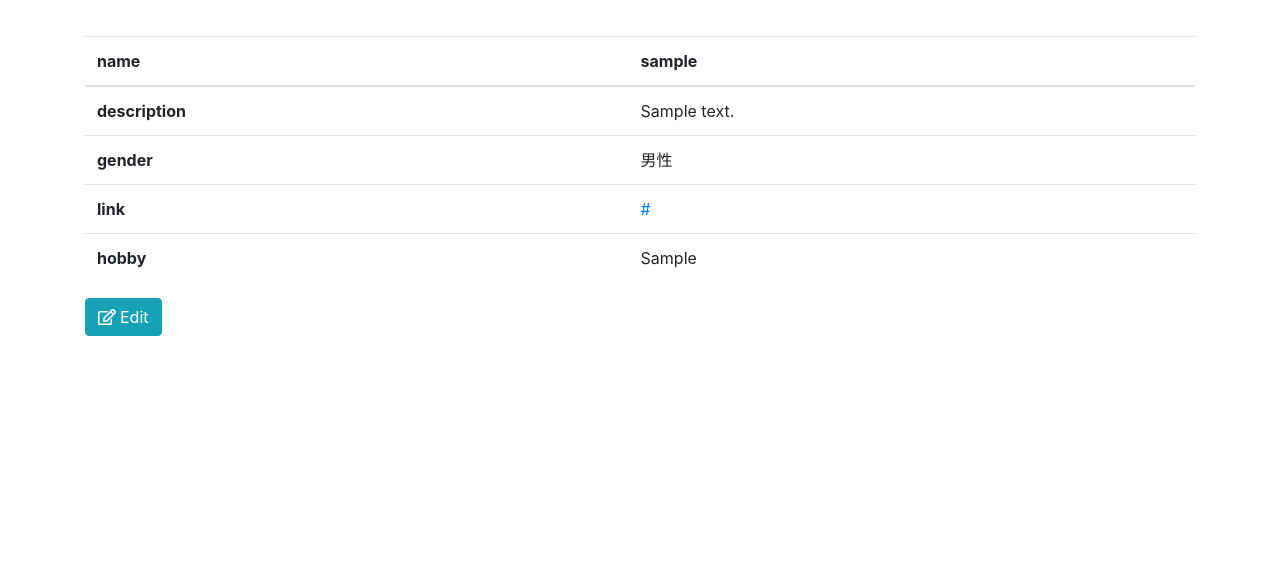
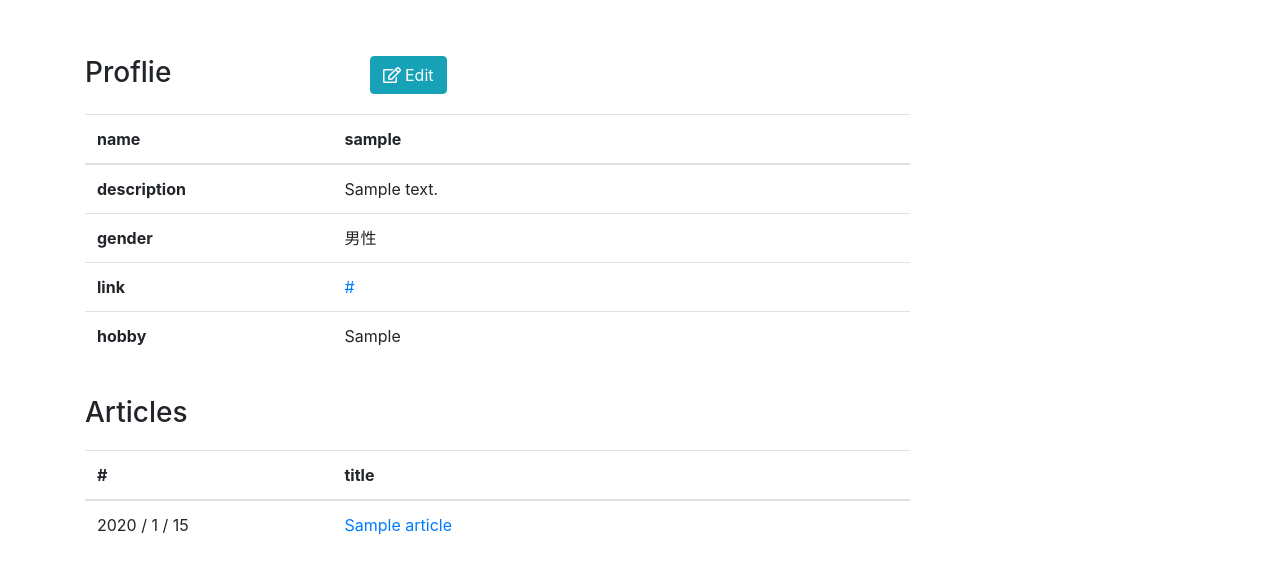
Before and after one commit to yu-sekita/Tech-Blog, a Django app: page /profile/1/ in a window 1280 px wide. Shown: the part 64-638 px from the top of the page. Run offline with Django 3.2, Linux system fonts and the light colour scheme; a user stored in the database is signed in; tables that the repository leaves empty hold one stand-in row (values such as "Sample post"); parts of the project's set-up code (start-up, migrations or seed data) failed here and were passed over; some libraries are stand-ins or nearby versions.

Commit message:
add user's Articles at profile

```diff
--- a/templates/blogs/detail.html
+++ b/templates/blogs/detail.html
@@ -10,7 +10,6 @@
         <hr>
         <br>
         {{ article.text | markdown_to_html }}
-        <a href="{% url 'blogs:index' %}" class="btn btn-info mt-5">戻る</a>
     </div>
 
     <!-- highlight.js -->
--- a/templates/users/profile.html
+++ b/templates/users/profile.html
@@ -8,35 +8,70 @@
 
 {% block content %}
 <!-- edit profile here -->
-<div class="container" style="margin-top: 100px;">
+<div class="container" style="margin-top: 100px; margin-bottom: 100px;">
+    <div class="row">
+        <div class="col-md-3 col-lg-3">
+            <h3 style="margin: 20px 0px 20px 0px;">Proflie</h3>
+        </div>
+        <div class="col-md-9 col-lg-9" style="margin: 20px 0px 20px 0px;">
+            <a href="{% url 'users:profile_edit' profile.user_name %}" class="btn btn-info">
+                <i class="far fa-edit" style="margin-right: 4px;"></i>Edit
+            </a>
+        </div>
+
+        <div class="col-md-9 col-lg-9">
             <table class="table">
                 <thead>
                     <tr>
-                <th>name</th>
-                <th>{{ profile.user_name }}</th>
+                        <th style="width: 30%;">name</th>
+                        <th style="width: 70%;">{{ profile.user_name }}</th>
                     </tr>
                 </thead>
                 <tbody>
                     <tr>
-                <th>description</th>
-                <td>{{ profile.description }}</td>
+                        <th style="width: 30%;">description</th>
+                        <td style="width: 70%;">{{ profile.description }}</td>
                     </tr>
                     <tr>
-                <th>gender</th>
-                <td>{{ profile.get_gender_display }}</td>
+                        <th style="width: 30%;">gender</th>
+                        <td style="width: 70%;">{{ profile.get_gender_display }}</td>
                     </tr>
                     <tr>
-                <th>link</th>
-                <td><a href="{{ profile.link }}" target="blank">{{ profile.link }}</a></td>
+                        <th style="width: 30%;">link</th>
+                        <td style="width: 70%;"><a href="{{ profile.link }}" target="blank">{{ profile.link }}</a></td>
                     </tr>
                     <tr>
-                <th>hobby</th>
-                <td>{{ profile.hobby }}</td>
+                        <th style="width: 30%;">hobby</th>
+                        <td style="width: 70%;">{{ profile.hobby }}</td>
                     </tr>
                 </tbody>
             </table>
-    <a href="{% url 'users:profile_edit' profile.user_name %}" class="btn btn-info">
-        <i class="far fa-edit" style="margin-right: 4px;"></i>Edit
-    </a>
+        </div>
+    </div>
+
+    <div class="row">
+        <div class="col-md-12 col-lg-12">
+            <h3 style="margin-top: 20px; margin-bottom: 20px;">Articles</h3>
+        </div>
+        <div class="col-md-9 col-lg-9">
+            <table class="table">
+                <thead>
+                    <tr>
+                        <th>#</th>
+                        <th>title</th>
+                    </tr>
+                </thead>
+                <tbody>
+                    {% for article in articles %}
+                    <tr>
+                        <td style="width: 30%;">{{ article.created_at|date:'Y / n / j' }}</td>
+                        <td style="width: 70%;"><a href="{% url 'blogs:detail' article.pk %}">{{ article.title }}</a></td>
+                    <tr>
+                    {% endfor %}
+                </tbody>
+            </table>
+        </div>
+    </div>
+
 </div>
 {% endblock %}
--- a/users/views.py
+++ b/users/views.py
@@ -15,6 +15,7 @@ from django.template.loader import get_template
 from django.urls import reverse, reverse_lazy
 from django.views import generic
 
+from blogs.models import Article
 from users.forms import (
     LoginForm, MyPasswordResetForm, MySetPasswordForm, ProfileEditForm,
     UserCreateForm,
@@ -30,10 +31,16 @@ class ProfileView(generic.TemplateView):
     template_name = 'users/profile.html'
 
     def get_context_data(self, **kwargs):
-        """プロフィールを表示"""
+        """プロフィール画面に表示する情報を登録"""
         context = super().get_context_data(**kwargs)
+
+        # プロフィール情報
         profile = Profile.objects.get(user=self.request.user)
         context['profile'] = profile
+
+        # ユーザが投稿した記事
+        articles = Article.objects.filter(author=self.request.user)
+        context['articles'] = articles
         return context
 
 
```
Also changed, not shown: users/tests/test_views.py (+22 -0 lines). Lines whose indentation alone changed are shown as unchanged.
